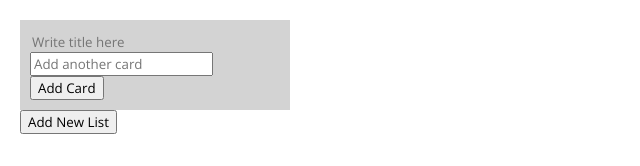
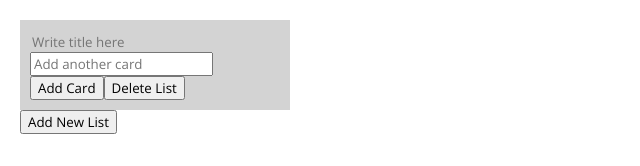
Before and after one commit to amberTrance/kanban-board, a React (Create React App) app: page / in a window 1280 px wide. Shown: the top 166 px of the page, without its empty margins (0-640 px from the left). Built offline with nearby package versions, Linux system fonts and the light colour scheme.

Commit message:
Fixed title edit state change

```diff
--- a/src/App.js
+++ b/src/App.js
@@ -2,11 +2,11 @@ import { useState } from 'react'
 
 function App() {
   const [inputList, setInputList] = useState([
-    []
+    [{title: ''}]
   ])
   // [ [a,a,a,a,a, {title: blue}], [df,fdf,fdfd,fdfd]]
 
-  const handleAddCard = (e,i) => {
+  const handleAddCard = (e, i) => {
     const list = [...inputList]
 
     list[i].push(e.target.parentNode.firstChild.value)
@@ -24,7 +24,7 @@ function App() {
     setInputList(list)
   }
 
-  const handleDeleteCard = (e,i,ind) => {
+  const handleDeleteCard = (e, i, ind) => {
     const list = [...inputList]
 
     list[i].splice(ind, 1)
@@ -32,7 +32,7 @@ function App() {
     setInputList(list)
   }
 
-  const handleEditCard = (e,i,ind) => {
+  const handleEditCard = (e, i, ind) => {
     const list = [...inputList]
 
     list[i][ind] = e.target.value
@@ -44,6 +44,16 @@ function App() {
     const list = [...inputList]
 
     list[i].title = e.target.value
+
+    setInputList(list)
+  }
+
+  const handleDeleteList = (e, i) => {
+    const list = [...inputList]
+
+    list.splice(i, 1)
+
+    setInputList(list)
   }
 
   return (
@@ -66,9 +76,9 @@ function App() {
                         type="text"
                         value={card}
                         className="contentInput"
-                        onChange={(e) => handleEditCard(e,i,ind)}
+                        onChange={(e) => handleEditCard(e, i, ind)}
                       />
-                      <button onClick={(e) => handleDeleteCard(e,i,ind)}>Delete</button>
+                      <button onClick={(e) => handleDeleteCard(e, i, ind)}>Delete</button>
                     </div>}
                   </div>
                 )
@@ -76,7 +86,9 @@ function App() {
 
               <div>
                 <input type="text" placeholder="Add another card"/>
-                <button onClick={(e) => handleAddCard(e,i)}>Add Card</button>
+                <button onClick={(e) => handleAddCard(e, i)}>Add Card</button>
+
+                <button onClick={(e) => handleDeleteList(e, i)}>Delete List</button>
               </div>
             </div>
           )
```
